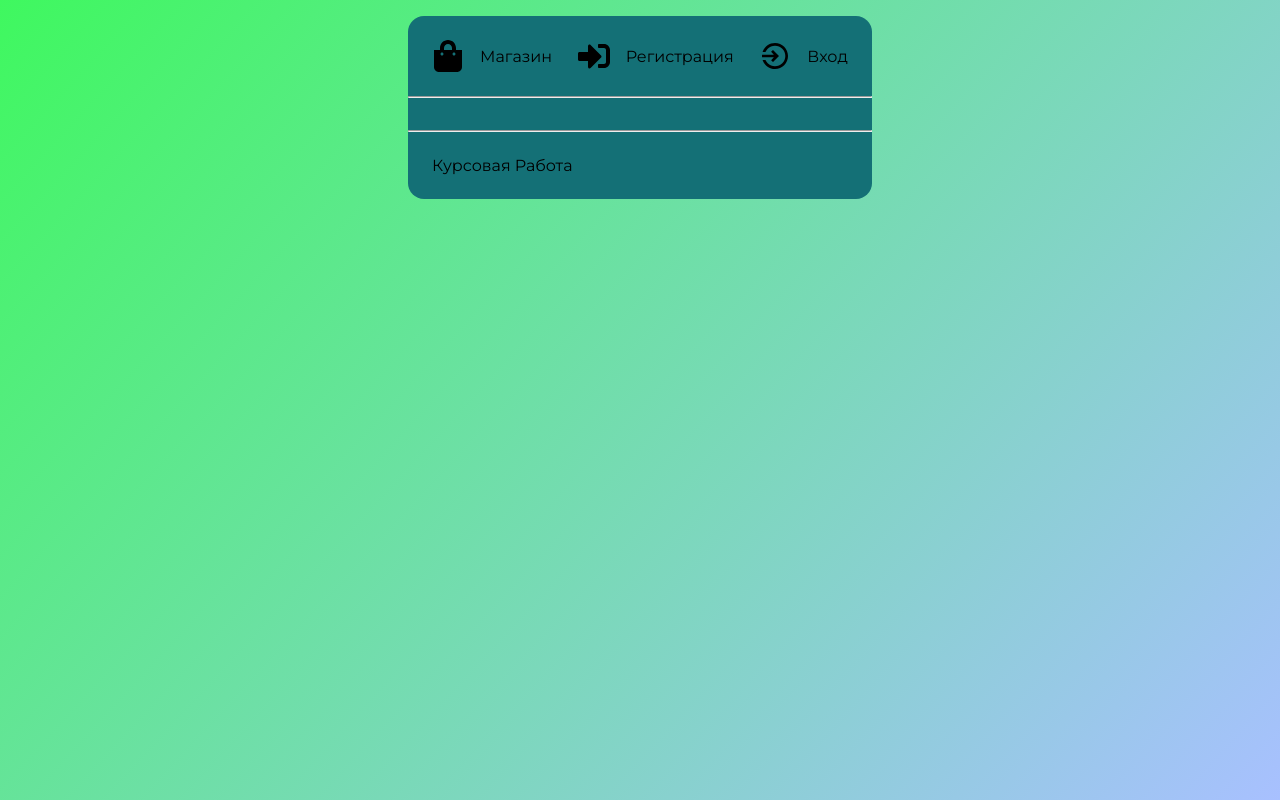
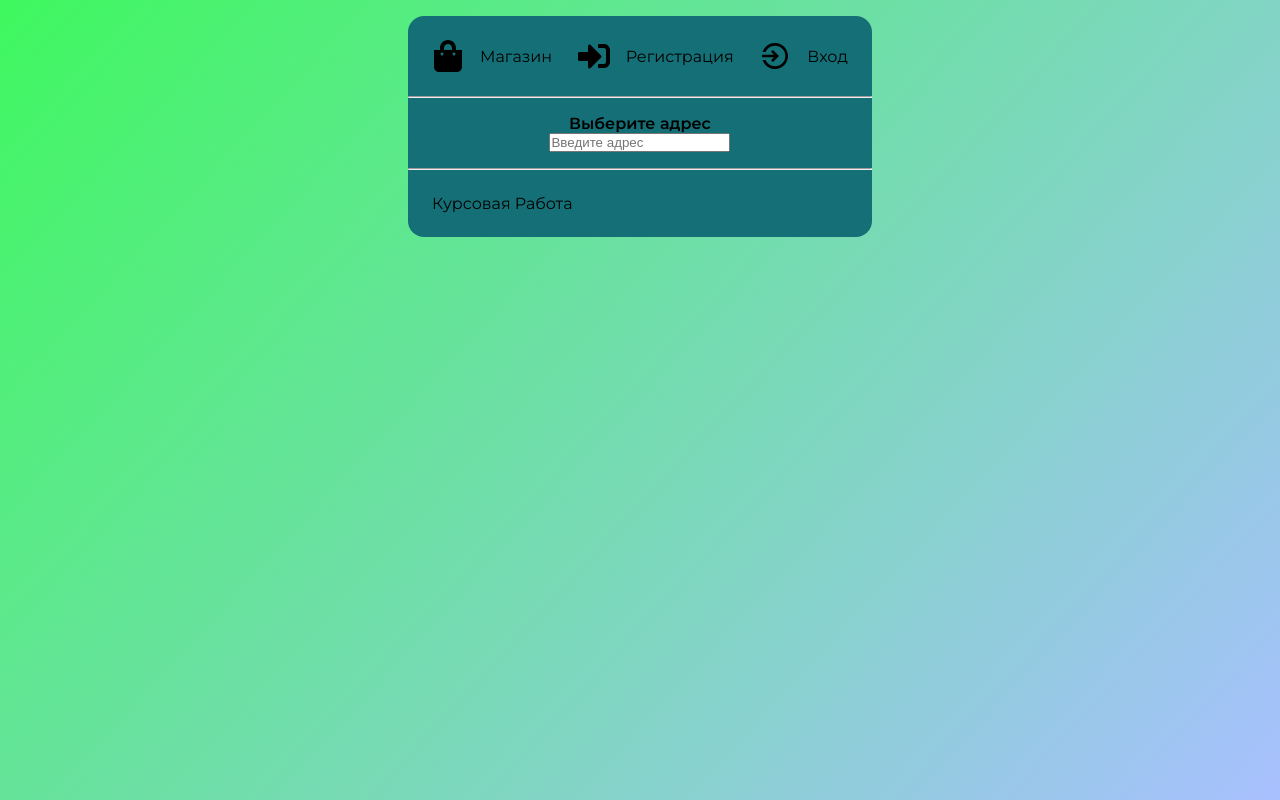
Before and after one commit to Seregungero/Kursach, a React (Create React App) app in the folder client/: page /cart/add/order in a window 1280 px wide. Built offline with nearby package versions, Linux system fonts and the light colour scheme.

Commit message:
adding autocomplete addresses and making order

```diff
--- a/client/public/index.html
+++ b/client/public/index.html
@@ -12,6 +12,7 @@
   </head>
   <body>
     <noscript>You need to enable JavaScript to run this app.</noscript>
+
     <div id="root"></div>
   </body>
 </html>
--- a/client/src/App.jsx
+++ b/client/src/App.jsx
@@ -11,13 +11,19 @@ function App() {
 		"german@gmail.com"
 	]
 	// ------------------------------------------------------------------
-	return <div className="App">
+	return (
+	<>
+	<div className="App">
 		<Header />
 		<hr />
 		<Main admins={super_users_emails}/>
 		<hr />
 		<Footer />
 	</div>
+
+	<script src="./vendor/autocomplete.js"></script>
+	</>
+	)
 }
 
 
--- /dev/null
+++ b/client/src/components/AddOrder.jsx
@@ -0,0 +1,41 @@
+import React, { useState } from 'react';
+import axios from 'axios';
+
+let url = "http://suggestions.dadata.ru/suggestions/api/4_1/rs/suggest/address";
+let token = "c803d9782e81386166981b00539f64b6be57839e";
+
+let options = {
+	method: "POST",
+	mode: "cors",
+	headers: {
+		"Content-Type": "application/json",
+		"Accept": "application/json",
+		"Authorization": "Token " + token
+	}
+}
+
+
+const AddOrder = () => {
+	const [addres, setAddres] = useState([])
+	const sendOrder = (e) => {
+		let addres = e.target.value;
+		options.body = JSON.stringify({query: addres});
+		fetch(url, options)
+		.then(res => res.json())
+		.then(res => setAddres(res.suggestions));
+	}
+
+	return (
+		<div className="AddOrder">
+			<h4>Выберите адрес</h4>
+			<input type="text" onChange={sendOrder} placeholder='Введите адрес' list='cities'/>
+			<datalist id="cities">
+				{
+					addres.map((elem, id) => <option key={id} value={elem.value}/>)
+				}
+			</datalist>
+		</div>
+	)
+}
+
+export default AddOrder
--- a/client/src/components/CartUser.jsx
+++ b/client/src/components/CartUser.jsx
@@ -1,4 +1,5 @@
 import React, { useState, useEffect } from 'react';
+import { Link } from "react-router-dom";
 import axios from 'axios';
 
 const CartUser = () => {
@@ -18,6 +19,7 @@ const CartUser = () => {
 		axios.post('/api/cart/remove/' + idi, {email: localStorage.getItem('user_email')})
 	}
 	return (
+		<>
 			<div className="CartUser">
 				{
 				(products.success)
@@ -35,14 +37,18 @@ const CartUser = () => {
 							<button className='OutCart' onClick={() => {
 								remove_cart(c.id);
 								setTimeout(get_cart, 1000);
-							//get_cart();
 								}}>убрать из карзины</button>
 						</div>
 					})
 				)
 				: (<h1>{products.message}</h1>)
 				}
+
 			</div>
+			{(products.success)
+			&& (<Link to="add\order" className='AddOrderLink'>Заказать</Link>)
+			}
+		</>
 	)
 }
 
--- a/client/src/components/Main.jsx
+++ b/client/src/components/Main.jsx
@@ -6,15 +6,17 @@ import Dashboard from './Dashboard';
 import ViewProfile from './ViewProfile';
 import CartUser from './CartUser';
 import AddItem from './AddItem';
+import AddOrder from './AddOrder';
 
 const Main = ({ admins }) => {
 	return (
 		<main className="Main">
 			<Routes>
 				<Route path='/' element={<Dashboard />} />
-				<Route path='/cart' element={<CartUser />}/>
+				<Route path='/cart' element={<CartUser />} />
+				<Route path='/cart/add/order' element={<AddOrder />} />
 				<Route path='/userinfo' element={<ViewProfile />} />
-				<Route path='/add/item' element={<AddItem />}/>
+				<Route path='/add/item' element={<AddItem />} />
 				<Route path='/register' element={<SignUp admins={admins} />} />
 				<Route path='/login' element={<SignIn admins={admins} />} />
 			</Routes>
--- a/client/src/components/SignIn.jsx
+++ b/client/src/components/SignIn.jsx
@@ -20,26 +20,27 @@ const SignIn = ({ admins }) => {
     }
 
 	const getUser = () => {
-		setUser({...user, password: sha256(user.password).toString()});
+		// console.log(sha256(user.password).toString());
+		// setUser({...user, password: sha256(user.password).toString()});
 		axios.post('/api/login', user)
 		.then((res) => {
 			if (res.data.Message === "User not found") {
 				setInfo({message: "Пользователь не найден", status: true});
 			} else {
 				localStorage.setItem("user_name", res.data.name);
-                localStorage.setItem("user_surname", res.data.surname);
-                localStorage.setItem("user_email", res.data.email);
-                localStorage.setItem("user_tel", res.data.tel);
-                localStorage.setItem("super_user", (admins.includes(res.data.email) !== false) ? "1" : "0");
+				localStorage.setItem("user_surname", res.data.surname);
+				localStorage.setItem("user_email", res.data.email);
+				localStorage.setItem("user_tel", res.data.tel);
+				localStorage.setItem("super_user", (admins.includes(res.data.email) !== false) ? "1" : "0");
 				navigate('/');
 			}
 		});
+
 	}
-
 	return (<>
 		<form className='SignIn'>
 			<input type="email" name="email" placeholder='Введите email' onChange={(e) => setUser({...user, email: e.target.value})} />
-			<input type="password" name="password" placeholder='Введите пароль' onChange={(e) => setUser({...user, password: e.target.value})} />
+			<input type="password" name="password" placeholder='Введите пароль' onChange={(e) => setUser({...user, password: sha256(e.target.value).toString()})} />
 			<input type="button" value="Войти" onClick={ getUser } />
 		</form>
 		{(info.status) ? (<ErrorMesage message={info} seter={infoFalse} />): undefined}
--- a/client/src/index.scss
+++ b/client/src/index.scss
@@ -73,7 +73,29 @@ body {
         .Main {
             margin: 1em;
             display: flex;
+            flex-direction: column;
             justify-content: center;
+
+            .AddOrderLink {
+                align-self: center;
+                color: white;
+                border-radius: 0.5em;
+                padding: 1em;
+                background-color:rgb(20, 95, 20);
+                text-decoration: none;
+                transition: all 0.3s ease-in-out;
+            }
+            .AddOrderLink:hover {
+                border-radius: 1em;
+                padding: 1em 3em;
+                box-shadow: 3px 3px 10px #3ff85f;
+            }
+
+            .AddOrder {
+                display: flex;
+                align-items: center;
+                flex-direction: column;
+            }
 
             .Dashboard, .CartUser {
                 display: grid;
@@ -86,6 +108,7 @@ body {
                     margin: 1em;
                     padding: 1em;
                     border-radius: 1em;
+                    box-shadow: 0 0 10px white;
                     .AdminIcon {
                         color: $secondColor;
                         cursor: pointer;
```
Also changed, not shown: 2 other files (tests, documents, lock files or other folders). Lines whose indentation alone changed are shown as unchanged.
